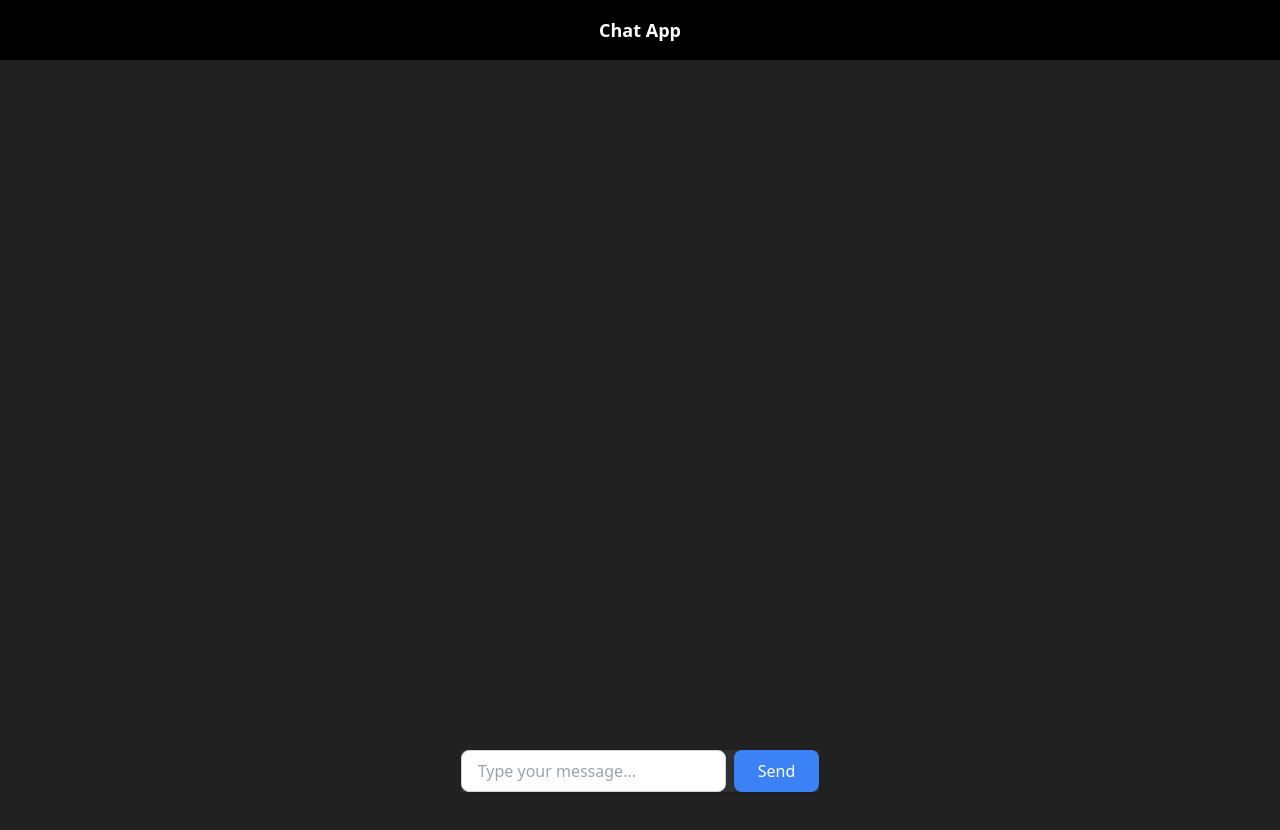
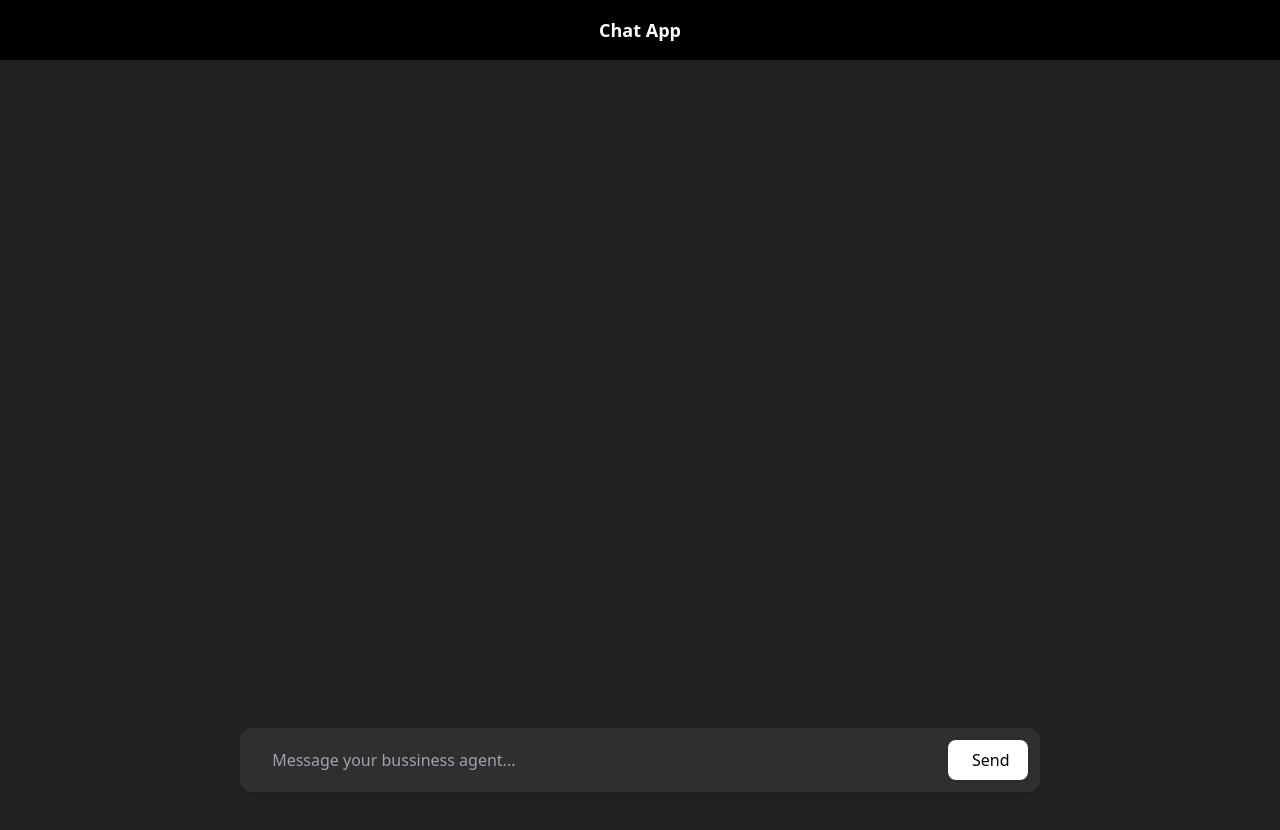
Before and after one commit to MudassserRasool/ai-chat, a React (Vite) app: page / in a window 1280 px wide. Shown: the top 830 px of the page. Built offline with nearby package versions, Linux system fonts and the light colour scheme.

Commit message:
refactor(Chat): improve layout and styling of chat components

```diff
--- a/src/pages/Chat/Chat.jsx
+++ b/src/pages/Chat/Chat.jsx
@@ -22,9 +22,10 @@ const Chat = () => {
   };
 
   return (
-    <div className="flex flex-col h-screen w-[50%] mx-auto items-center">
+    <div className="flex flex-col h-screen   items-center overflow-hidden">
+      {/* flex flex-col h-screen bg-gray-100 */}
       {/* Chat Area */}
-      <div className="flex-1 overflow-y-auto p-4 space-y-4">
+      <div className="flex-1 w-full max-w-3xl overflow-y-auto p-4 space-y-8">
         {messages.map((msg) => (
           <div
             key={msg.id}
@@ -37,7 +38,7 @@ const Chat = () => {
                 msg.sender === 'user'
                   ? 'bg-blue-500 text-white'
                   : 'bg-gray-200 text-black'
-              } px-4 py-2 rounded-lg max-w-xs shadow`}
+              } px-4 py-2 rounded-lg max-w-md shadow break-words`}
             >
               {msg.text}
             </div>
@@ -46,16 +47,16 @@ const Chat = () => {
       </div>
 
       {/* Input Area */}
-      <div className="bg-[#2F2F2F] shadow  flex   fixed bottom-2 ">
+      <div className="bg-[#2F2F2F] shadow flex fixed bottom-2 rounded-xl w-[800px] p-3 gap-5">
         <input
           type="text"
-          className="flex-1 border border-gray-300 rounded-lg px-4 py-2 focus:outline-none focus:ring focus:ring-blue-500"
-          placeholder="Type your message..."
+          className="flex-1 bg-[#2F2F2F] text-white p-32  focus:outline-none focus:ring-0 border-none focus:border-none rounded-lg px-4 py-2 "
+          placeholder=" Message your bussiness agent..."
           value={input}
           onChange={(e) => setInput(e.target.value)}
         />
         <button
-          className="bg-blue-500 text-white px-6 py-2 ml-2 rounded-lg shadow hover:bg-blue-600 focus:outline-none focus:ring focus:ring-blue-500"
+          className="bg-white text-black px-6 w-20 h-10 py-2 ml-auto rounded-lg shadow hover:bg-blue-600 focus:outline-none focus:ring focus:ring-blue-500"
           onClick={handleSendMessage}
         >
           Send
```
